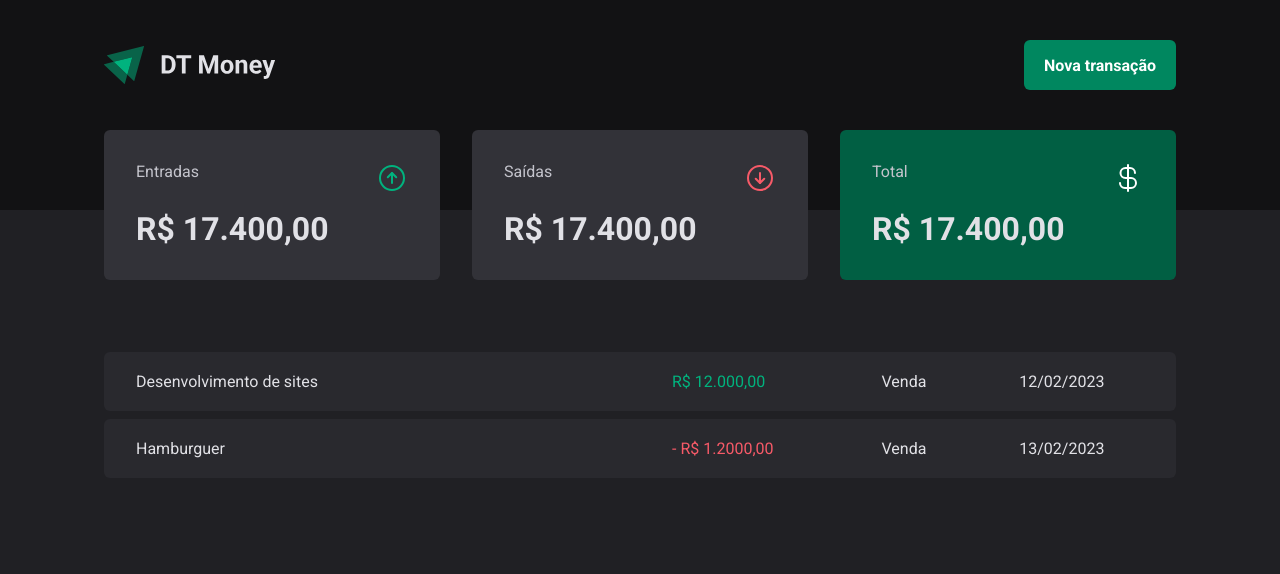
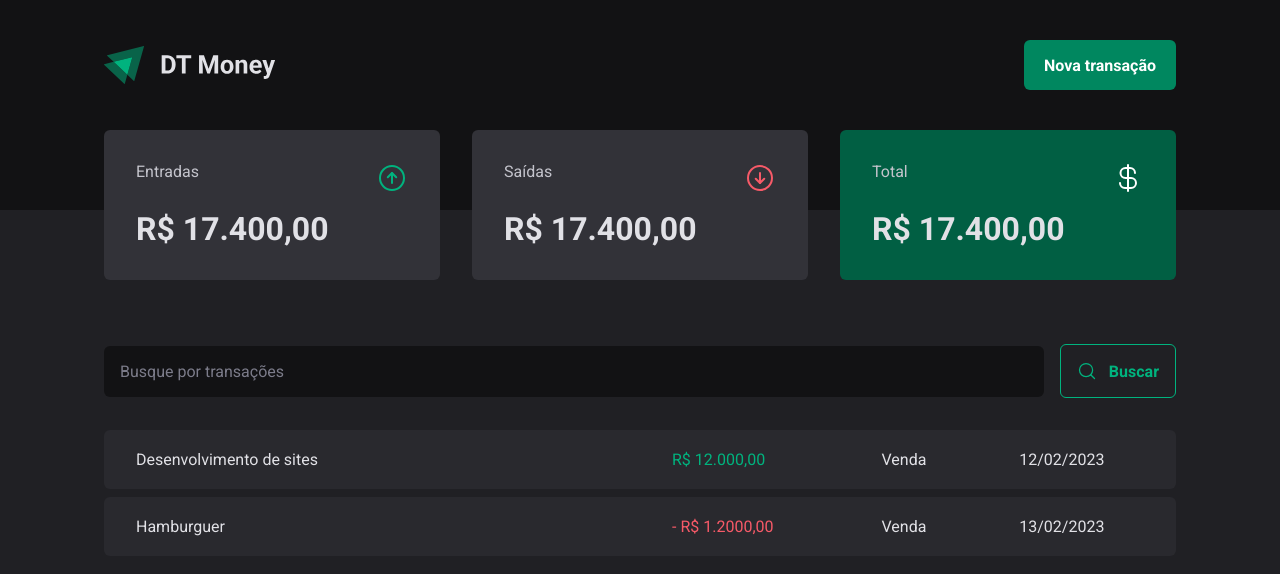
Before and after one commit to glaubermatos/dt-money, a React (Vite) app: page / in a window 1280 px wide. Shown: the top 574 px of the page. Built offline with nearby package versions, Linux system fonts and the light colour scheme.

Commit message:
Estrutura visual - Componente: SearchForm

```diff
--- /dev/null
+++ b/src/pages/Transactions/components/SearchForm/index.tsx
@@ -0,0 +1,15 @@
+import { MagnifyingGlass } from "phosphor-react";
+import { SearchFormContainer } from "./styles";
+
+export function SearchForm() {
+    return (
+        <SearchFormContainer>
+            <input type="text" placeholder="Busque por transações" />
+
+            <button type="submit">
+                <MagnifyingGlass size={20} />
+                Buscar
+            </button>
+        </SearchFormContainer>
+    )
+}
--- /dev/null
+++ b/src/pages/Transactions/components/SearchForm/styles.ts
@@ -0,0 +1,40 @@
+import styled from "styled-components";
+
+export const SearchFormContainer = styled.form`
+  display: flex;
+  gap: 1rem;
+  align-items: center;
+
+  input {
+    flex: 1;
+    border-radius: 6px;
+    border: 0;
+    background: ${props => props.theme["gray-900"]};
+    color: ${props => props.theme["gray-300"]};
+    padding: 1rem;
+
+    &::placeholder {
+      color: ${props => props.theme["gray-500"]};
+    }
+  }
+  button {
+    display: flex;
+    align-items: center;
+    gap: 0.75rem;
+
+    border: 0;
+    padding: 1rem;
+    background: transparent;
+    border: 1px solid ${props => props.theme["green-300"]};
+    color: ${props => props.theme["green-300"]};
+    font-weight: bold;
+    border-radius: 6px;
+
+    &:hover {
+      background: ${props => props.theme["green-500"]};
+      border-color: ${props => props.theme["green-500"]};
+      color: ${props => props.theme["white"]};
+      transition: background-color 0.2s, color 0.2s, border-color 0.2s;
+    }
+  }
+`
--- a/src/pages/Transactions/index.tsx
+++ b/src/pages/Transactions/index.tsx
@@ -1,5 +1,7 @@
 import { Header } from "../../components/Header";
 import { Summary } from "../../components/Summary";
+import { SearchForm } from "./components/SearchForm";
+import { SearchFormContainer } from "./components/SearchForm/styles";
 import { PriceHighlight, TransactionsContainer, TransactionsTable } from "./styles";
 
 export function Transactions() {
@@ -9,6 +11,8 @@
             <Summary />
 
             <TransactionsContainer>
+                <SearchForm />
+
                 <TransactionsTable>
                     <tbody>
                         <tr>
--- a/src/pages/Transactions/styles.ts
+++ b/src/pages/Transactions/styles.ts
@@ -14,7 +14,7 @@
     border-collapse: separate;
     border-spacing: 0;
     border-spacing: 0 0.5rem;
-    /* margin-top: 1.5rem; */
+    margin-top: 1.5rem;
 
     td {
         padding: 1.25rem 2rem;
--- a/src/styles/global.ts
+++ b/src/styles/global.ts
@@ -21,5 +21,4 @@
     body, input, textarea, button {
         font: 400 1rem Roboto, sans-serif;
     }
-
 `;
```
